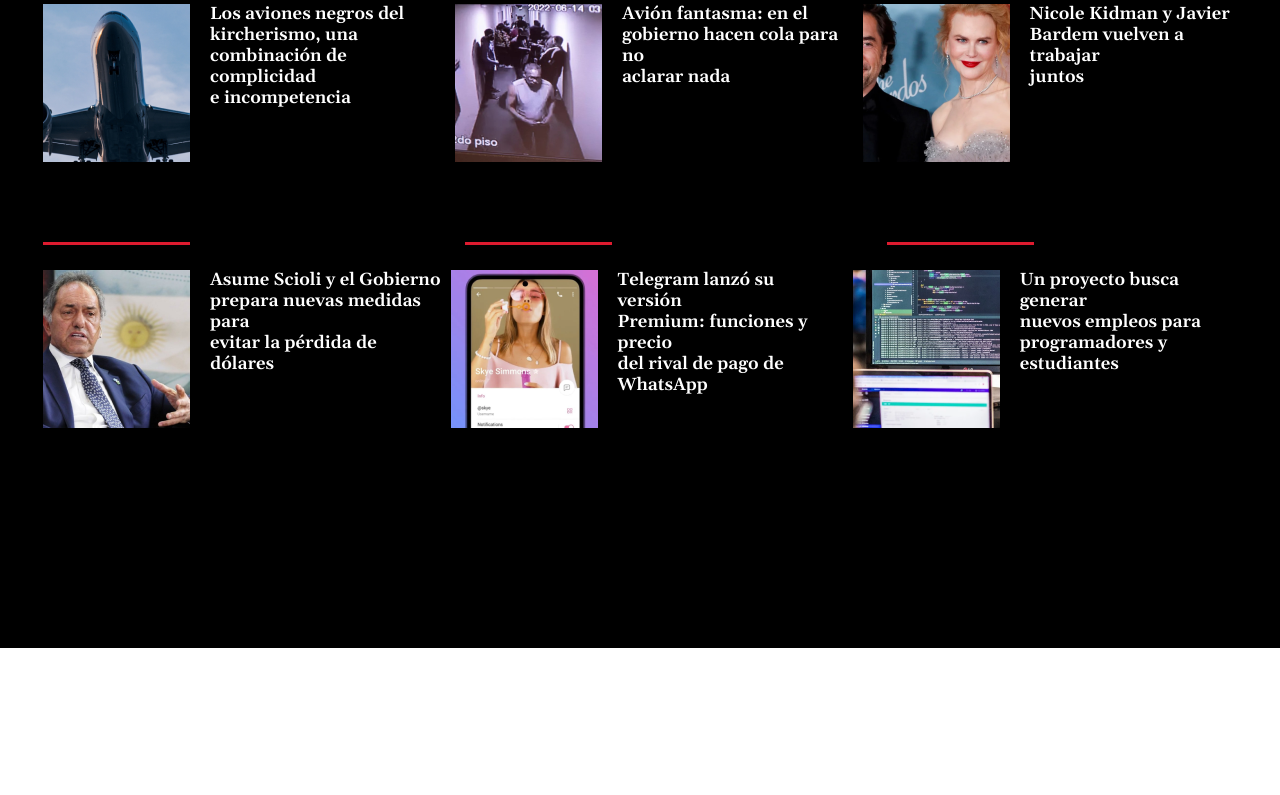
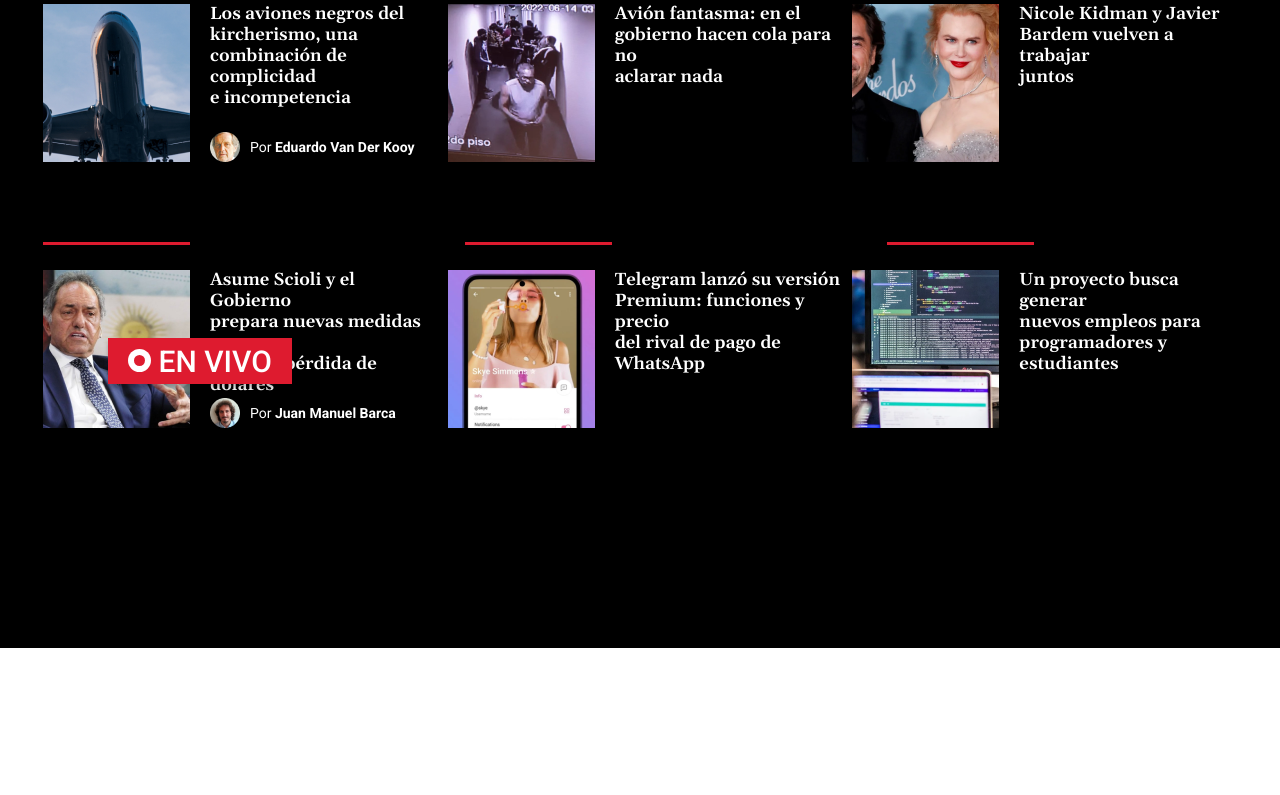
Before and after one commit to lucianatabassi/taller, a plain HTML site: page index.html in a window 1280 px wide. Shown: the part 1432-2227 px from the top of the page. Before the commit the page ends 2080 px from the top, so only its background shows below. Drawn offline with nearby package versions, Linux system fonts and the light colour scheme.

Commit message:
Add files via upload

```diff
--- a/css/estilos.css
+++ b/css/estilos.css
@@ -1,4 +1,4 @@
-@import url('https://fonts.googleapis.com/css2?family=Gelasio:wght@600&family=Roboto:wght@400;500&display=swap');
+@import url('https://fonts.googleapis.com/css2?family=Gelasio:wght@600&family=Roboto:wght@100;300;400;500;700&display=swap');
 html {
   max-width: 100vw;
   font-size: 10px;
@@ -12,6 +12,12 @@ body {
 }
 section {
   width: 100%;
+
+}
+
+h1 {
+  font-family: 'Gelasio', serif;
+  color: white;
 
 }
 
@@ -223,6 +229,10 @@ section {
   font-family: 'Gelasio', serif;
   font-size: 5rem;
   color: white;
+  cursor: pointer;
+}
+.titulo-principal:hover {
+  text-decoration: underline;
 
 }
 
@@ -252,6 +262,13 @@ section {
   font-family: 'Gelasio', serif;
   font-size: 1.rem;
   color: white;
+  margin-bottom: 0;
+  cursor: pointer;
+
+}
+
+.titulos-seccion2:hover {
+  text-decoration: underline;
 }
 
 .fila-1 {
@@ -259,7 +276,38 @@ section {
   flex-direction: row;
   margin: 0 33px 60px;
 }
+.contenedor-noticias {
+  display: flex;
+  flex-direction: row;
+  width: 40%;
+}
+.noticia-con-autor {
+display: flex;
+flex-direction: column;
+justify-content: space-between;
+}
+.autor {
+  display: flex;
+  flex-direction: row;
+  margin: 0 0 20px;
+  align-items: center;
+}
+.autor p {
+  font-family: 'Roboto', sans-serif;
+  font-size: 1.4rem;
+  color: white;
+  margin: 0 0 0 10px;
+
+}
+.autor img {
+width: 30px;
+height: 30px;
+margin-bottom: 0px;
+}
+
 .img-seccion2{
+  width: 147px;
+  height: 158px;
   margin: 0 20px 20px 10px;
 }
 
@@ -268,3 +316,64 @@ section {
   flex-direction: row;
   margin: 0px 33px;
 }
+
+#SECCION-ENVIVO {
+  height: 100vh;
+  display: flex;
+  justify-content: center;
+}
+.envivo {
+align-content: center;
+}
+.envivo img {
+width: 1200px;
+height: 500px;
+margin: 100px 0 100px;
+
+}
+.titulo-envivo {
+  position: absolute;
+  top: 2130px;
+  margin-left: 50px;
+  font-size: 3rem;
+  color: white;
+  cursor: pointer;
+}
+.titulo-envivo:hover {
+  text-decoration: underline;
+}
+
+.boton-envivo {
+  position: absolute;
+  width: 184px;
+  height: 46px;
+  left: 108px;
+  top: 1770px;
+  background-color: #DE1B2F;
+  border: none;
+  box-shadow: 0px 4px 4px rgba(0, 0, 0, 0.25);
+}
+
+.boton-envivo p {
+  font-family: 'Roboto', sans-serif;
+  font-size: 3rem;
+  font-weight: 500;
+  color: white;
+}
+.circulo-blanco {
+    display: inline-block;
+    position: relative;
+    background-color: white;
+    width: 23px;
+    height: 23px;
+    border-radius: 50%;
+}
+.circulo-rojo {
+    position: absolute;
+    top: 17px;
+    left: 26px;
+    background-color: #DE1B2F;
+    width: 11px;
+    height: 11px;
+    border-radius: 50%;
+}
--- a/index.html
+++ b/index.html
@@ -99,14 +99,27 @@
     </div>
 
     <div class="fila-1">
+      <div class="contenedor-noticias">
+        <img src="img/Rectangle 7.png" class="img-seccion2" alt="">
+        <div class="noticia-con-autor">
+          <h3 class="titulos-seccion2">Los aviones negros del <br/> kircherismo, una <br/> combinación de complicidad <br/> e incompetencia</h3>
+        <div class="autor" >
+          <img src="img/Ellipse 37.png" alt="">
+          <p>Por <b>Eduardo Van Der Kooy</b> </p>
+        </div>
+        </div>
+      </div>
 
-      <img src="img/Rectangle 7.png" class="img-seccion2" alt="">
-
-      <h3 class="titulos-seccion2">Los aviones negros del <br/> kircherismo, una <br/> combinación de complicidad <br/> e incompetencia</h3>
+     <div class="contenedor-noticias">
       <img src="img/Rectangle 168.png" class="img-seccion2" alt="">
       <h3 class="titulos-seccion2">Avión fantasma: en el <br/> gobierno hacen cola para no <br/> aclarar nada</h3>
+     </div>
+
+     <div class="contenedor-noticias">
       <img src="img/Rectangle 169.png" class="img-seccion2" alt="">
       <h3 class="titulos-seccion2">Nicole Kidman y Javier <br/> Bardem vuelven a trabajar <br/> juntos</h3>
+     </div>
+
     </div>
 
     <div class="lineas">
@@ -116,17 +129,42 @@
     </div>
 
     <div class="fila-2">
-      <img src="img/Rectangle 170.png" class="img-seccion2" alt="">
-      <h3 class="titulos-seccion2">Asume Scioli y el Gobierno <br/> prepara nuevas medidas para <br/> evitar la pérdida de dólares </h3>
-      <img src="img/Rectangle 171.png" class="img-seccion2" alt="">
-      <h3 class="titulos-seccion2">Telegram lanzó su versión <br/> Premium: funciones y precio <br/> del rival de pago de <br/> WhatsApp</h3>
-      <img src="img/Rectangle 172.png"class="img-seccion2" alt="">
+      <div class="contenedor-noticias" >
+        <img src="img/Rectangle 170.png" class="img-seccion2" alt="">
+      <div class="noticia-con-autor">
+        <h3 class="titulos-seccion2">Asume Scioli y el Gobierno <br/> prepara nuevas medidas para <br/> evitar la pérdida de dólares </h3>
+      <div class="autor">
+        <img src="img/Ellipse 40.png" alt="">
+        <p>Por <b>Juan Manuel Barca</b> </p>
+      </div>
+      </div>
+      </div>
+
+      <div class="contenedor-noticias">
+        <img src="img/Rectangle 171.png" class="img-seccion2" alt="">
+        <h3 class="titulos-seccion2">Telegram lanzó su versión <br/> Premium: funciones y precio <br/> del rival de pago de <br/> WhatsApp</h3>
+      </div>
+
+      <div class="contenedor-noticias">
+        <img src="img/Rectangle 172.png"class="img-seccion2" alt="">
       <h3 class="titulos-seccion2">Un proyecto busca generar <br/> nuevos empleos para <br/> programadores y estudiantes</h3>
+      </div>
+
     </div>
 
   </section>
 
   <section id="SECCION-ENVIVO">
+    <button class="boton-envivo">
+      <p> <span class="circulo-blanco"></span> <span class="circulo-rojo"></span> EN VIVO</p>
+    </button>
+    <div class="envivo">
+      <h1 class="titulo-envivo">Marcha piquetera y cortes: amenazan con <br/> “piquetazo” de 4 días si el Gobierno no da respuestas</h1>
+      <img src="img/rect contenedor en vivo.jpg" alt="">
+    </div>
+  </section>
+
+  <section id="SECCION-POLITICA">
 
   </section>
 
```
Also changed, not shown: img/rect contenedor en vivo.jpg (added).
